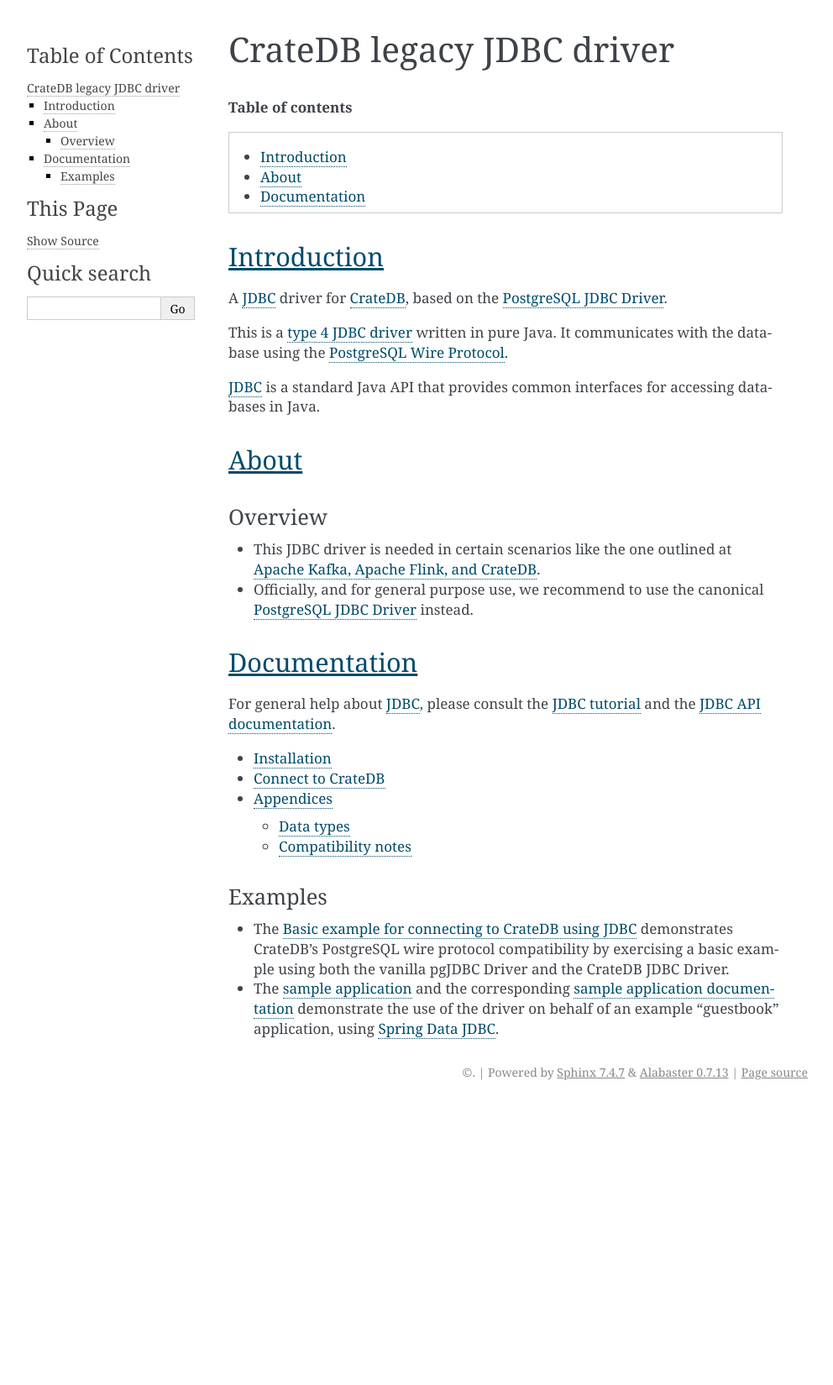
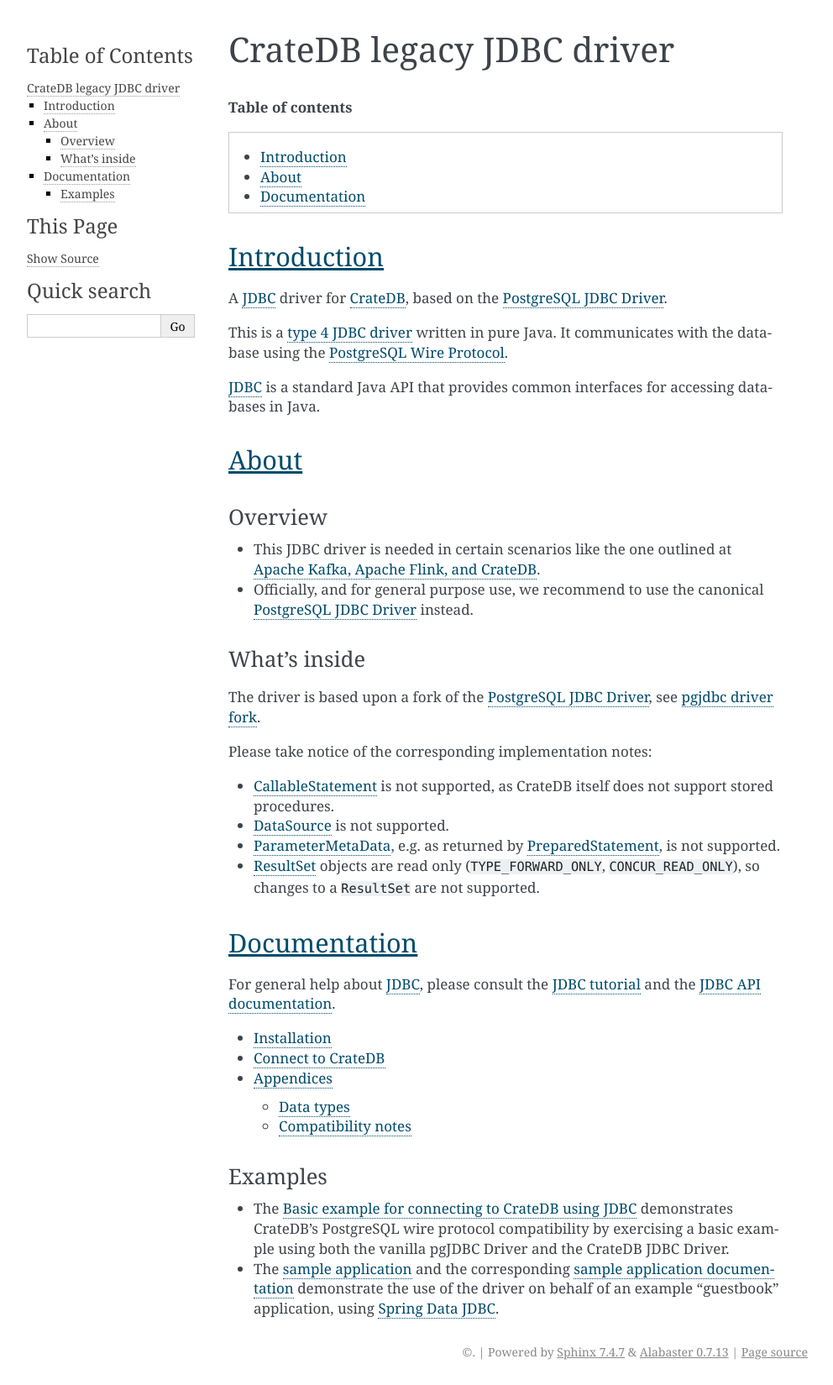
Before and after one commit to crate/crate-jdbc, a Sphinx documentation site: the page built from docs/index.rst, in a window 1280 px wide. Shown: the whole page at 84% size, without its empty margins (148-1140 px from the left). Built offline with Sphinx 7.4.7, drawn with Linux system fonts in a browser that asks for light colours; before the commit the page ends 1316 px from its top, so only the background shows below that.

Commit message:
Documentation: Make "implementation notes" more prominent
In order to better educate users about "what's inside", this patch
refactors a section of the documentation from the appendix to the front
page.

```diff
--- a/docs/index.rst
+++ b/docs/index.rst
@@ -35,6 +35,27 @@
   `Apache Kafka, Apache Flink, and CrateDB`_.
 - Officially, and for general purpose use, we recommend to use the canonical
   `PostgreSQL JDBC Driver`_ instead.
+
+.. _implementations:
+.. _jdbc-implementation:
+
+What's inside
+=============
+
+The driver is based upon a fork of the `PostgreSQL JDBC Driver`_, see
+`pgjdbc driver fork`_.
+
+Please take notice of the corresponding implementation notes:
+
+- `CallableStatement`_ is not supported, as CrateDB itself does not support
+  stored procedures.
+- `DataSource`_ is not supported.
+- `ParameterMetaData`_, e.g. as returned by `PreparedStatement`_, is not
+  supported.
+- `ResultSet`_ objects are read only (``TYPE_FORWARD_ONLY``, ``CONCUR_READ_ONLY``),
+  so changes to a ``ResultSet`` are not supported.
+
+
 *************
 Documentation
 *************
@@ -65,13 +86,19 @@
 
 .. _Apache Kafka, Apache Flink, and CrateDB: https://github.com/crate/cratedb-examples/tree/main/stacks/kafka-flink
 .. _Basic example for connecting to CrateDB using JDBC: https://github.com/crate/cratedb-examples/tree/main/by-language/java-jdbc
+.. _CallableStatement: https://docs.oracle.com/javase/8/docs/api/java/sql/CallableStatement.html
 .. _CrateDB: https://crate.io/products/cratedb/
+.. _DataSource: https://docs.oracle.com/javase/8/docs/api/javax/sql/DataSource.html
 .. _hosted on GitHub: https://github.com/crate/crate-jdbc/
 .. _JDBC API documentation: https://docs.oracle.com/javase/8/docs/technotes/guides/jdbc/
 .. _JDBC tutorial: https://docs.oracle.com/javase/tutorial/jdbc/basics/
 .. _JDBC: https://en.wikipedia.org/wiki/Java_Database_Connectivity
+.. _ParameterMetaData: https://docs.oracle.com/javase/8/docs/api/java/sql/ParameterMetaData.html
+.. _pgjdbc driver fork: https://github.com/crate/pgjdbc
 .. _PostgreSQL JDBC Driver: https://github.com/pgjdbc/pgjdbc
 .. _PostgreSQL Wire Protocol: https://www.postgresql.org/docs/current/protocol.html
+.. _PreparedStatement: https://docs.oracle.com/javase/8/docs/api/java/sql/PreparedStatement.html
+.. _ResultSet: https://docs.oracle.com/javase/8/docs/api/java/sql/ResultSet.html
 .. _sample application: https://github.com/crate/crate-sample-apps/tree/main/java-spring
 .. _sample application documentation: https://github.com/crate/crate-sample-apps/blob/main/java-spring/documentation.md
 .. _Spring Data JDBC: https://spring.io/projects/spring-data-jdbc/
```
Also changed, not shown: docs/appendices/compatibility.rst (+0 -26 lines).
